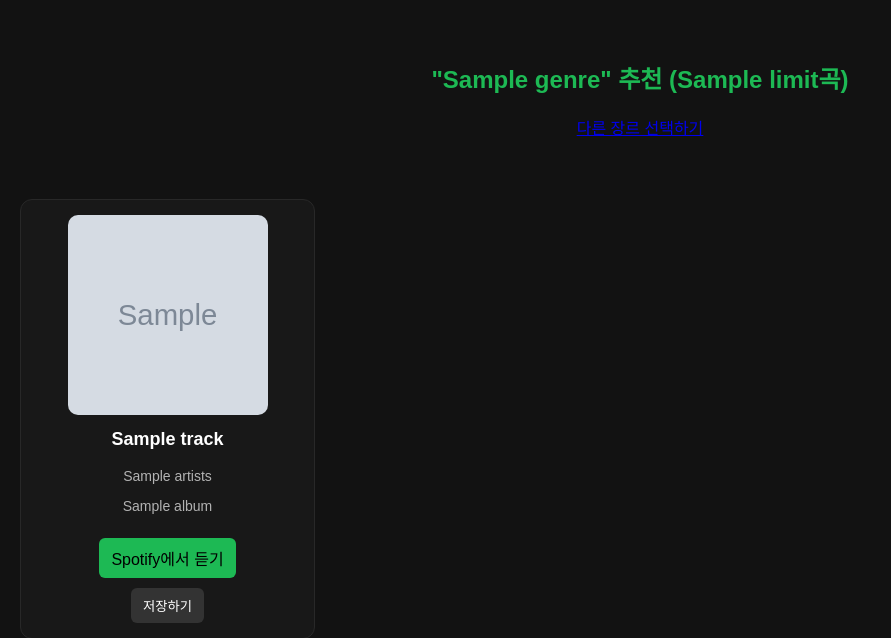
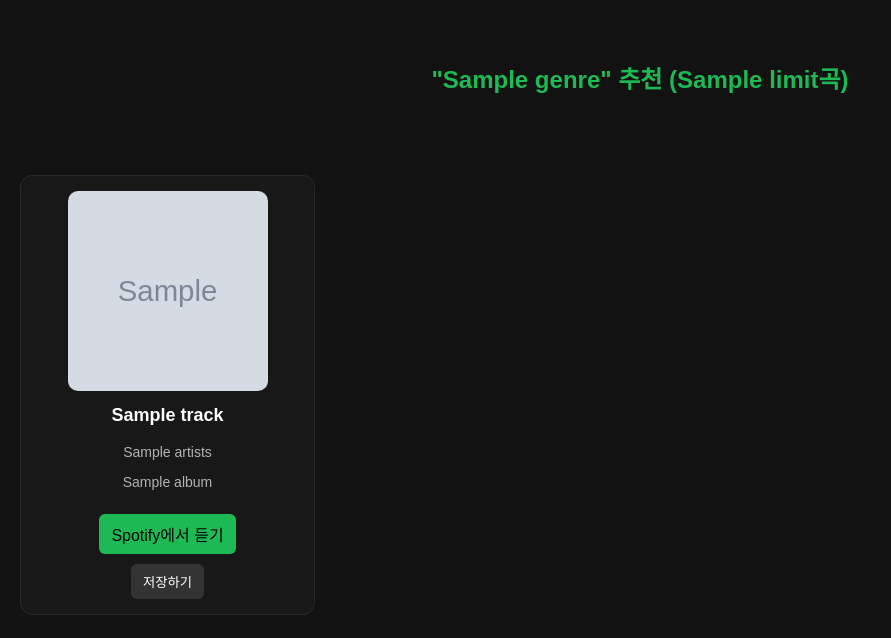
Before and after one commit to shun010116/music_recommend, a Flask app: template templates/results.html in a window 1280 px wide. Shown: the part 123-761 px from the top of the page, without its empty margins (0-891 px from the left). Run offline with Flask 3, Linux system fonts and the light colour scheme; the template is opened without the code that fills it: most values are stand-ins (such as "Sample title", 1, 10 or a date in 2020); grey boxes marked "Sample" are stand-in pictures; parts of the project's set-up code (start-up, migrations or seed data) failed here and were passed over.

Commit message:
Edit README.md

```diff
--- a/requirements.txt
+++ b/requirements.txt
@@ -1,3 +1,4 @@
 flask
 python-dotenv
 requests
+pymongo
--- a/templates/results.html
+++ b/templates/results.html
@@ -4,7 +4,6 @@
 
 <section class="result-header">
     <h2>"{{ genre }}" 추천 ({{ limit }}곡)</h2>
-    <a href="{{ url_for('index') }}" class="back-btn">다른 장르 선택하기</a>
 </section>
 
 <div class="track-grid">
```
Also changed, not shown: README.md, img/index.png, img/results.png, img/saved_1.png (added), img/saved_2.png (added).
